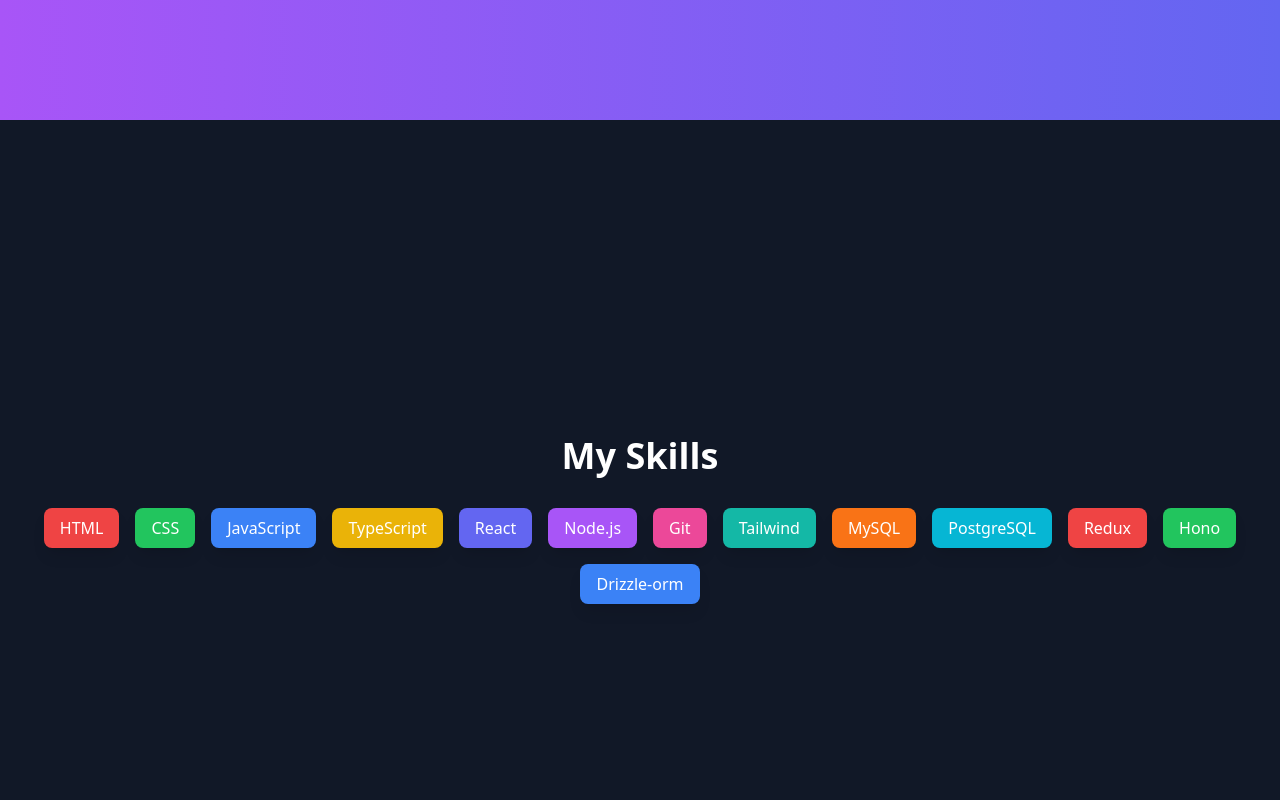
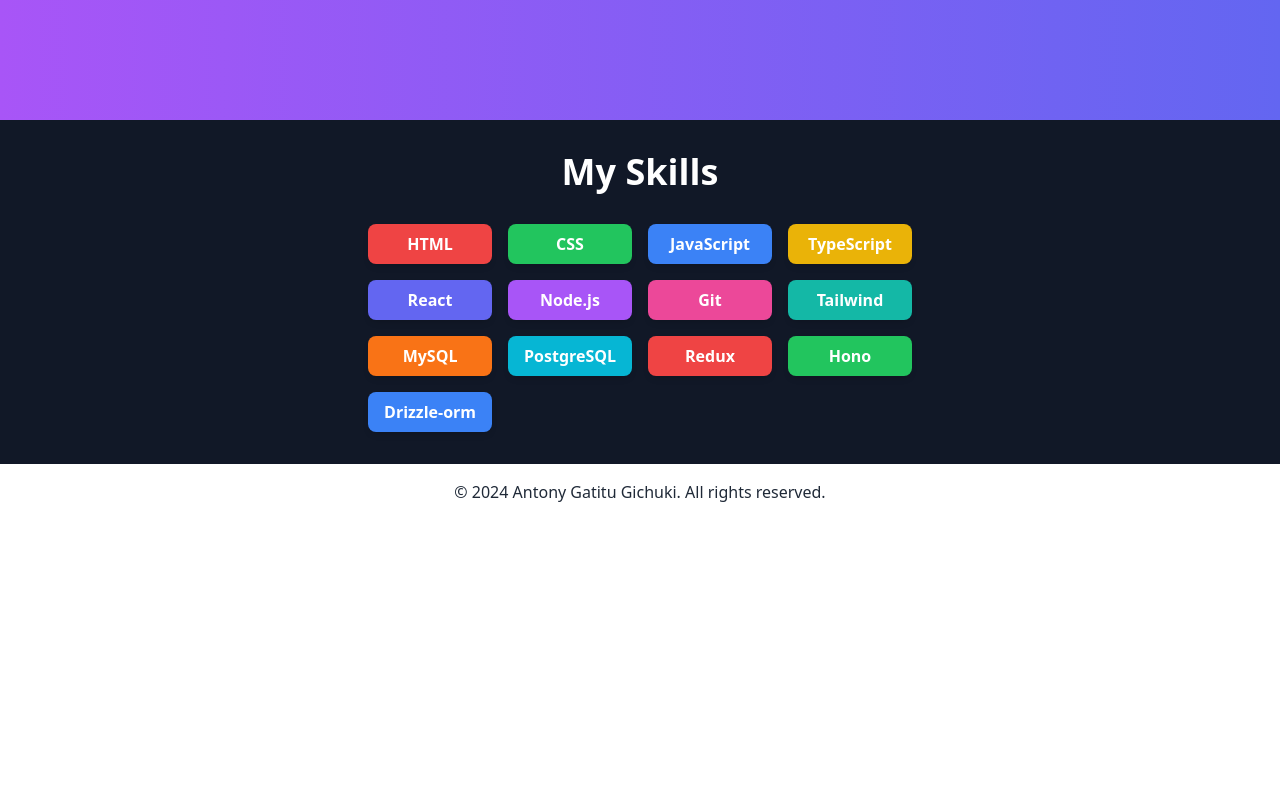
Before and after one commit to antosnizzah/my-portfolio, a React (Vite) app: page / in a window 1280 px wide. Shown: the part 1480-2280 px from the top of the page. After the commit the page ends 2000 px from the top, so only its background shows below. Built offline with nearby package versions, Linux system fonts and the light colour scheme.

Commit message:
made some changes

```diff
--- a/src/components/Skills.tsx
+++ b/src/components/Skills.tsx
@@ -2,8 +2,7 @@
 
 const skills = [
   'HTML', 'CSS', 'JavaScript', 'TypeScript', 'React', 'Node.js',
-  'Git', 'Tailwind',  'MySQL',
-  'PostgreSQL', 'Redux', 'Hono', 'Drizzle-orm',
+  'Git', 'Tailwind', 'MySQL', 'PostgreSQL', 'Redux', 'Hono', 'Drizzle-orm',
 ];
 
 const colors = [
@@ -13,15 +12,15 @@
 
 const MySkills: React.FC = () => {
   return (
-    <div className="min-h-screen bg-gray-900 text-white flex flex-col justify-center items-center p-8">
-      <h2 className="text-4xl font-bold mb-8">My Skills</h2>
-      <div className="flex flex-wrap justify-center gap-4">
+    <div className="bg-gray-900 text-white flex flex-col justify-center items-center p-8">
+      <h2 className="text-3xl sm:text-4xl font-bold mb-8 text-center">My Skills</h2>
+      <div className="grid grid-cols-2 sm:grid-cols-3 md:grid-cols-4 gap-4">
         {skills.map((skill, index) => (
           <div
             key={index}
-            className={`px-4 py-2 rounded-lg shadow-lg ${colors[index % colors.length]} transform transition-transform hover:scale-110`}
+            className={`px-4 py-2 rounded-lg shadow-md transform transition-all hover:scale-105 hover:shadow-xl ${colors[index % colors.length]} `}
           >
-            {skill}
+            <p className="text-center font-semibold">{skill}</p>
           </div>
         ))}
       </div>
```
